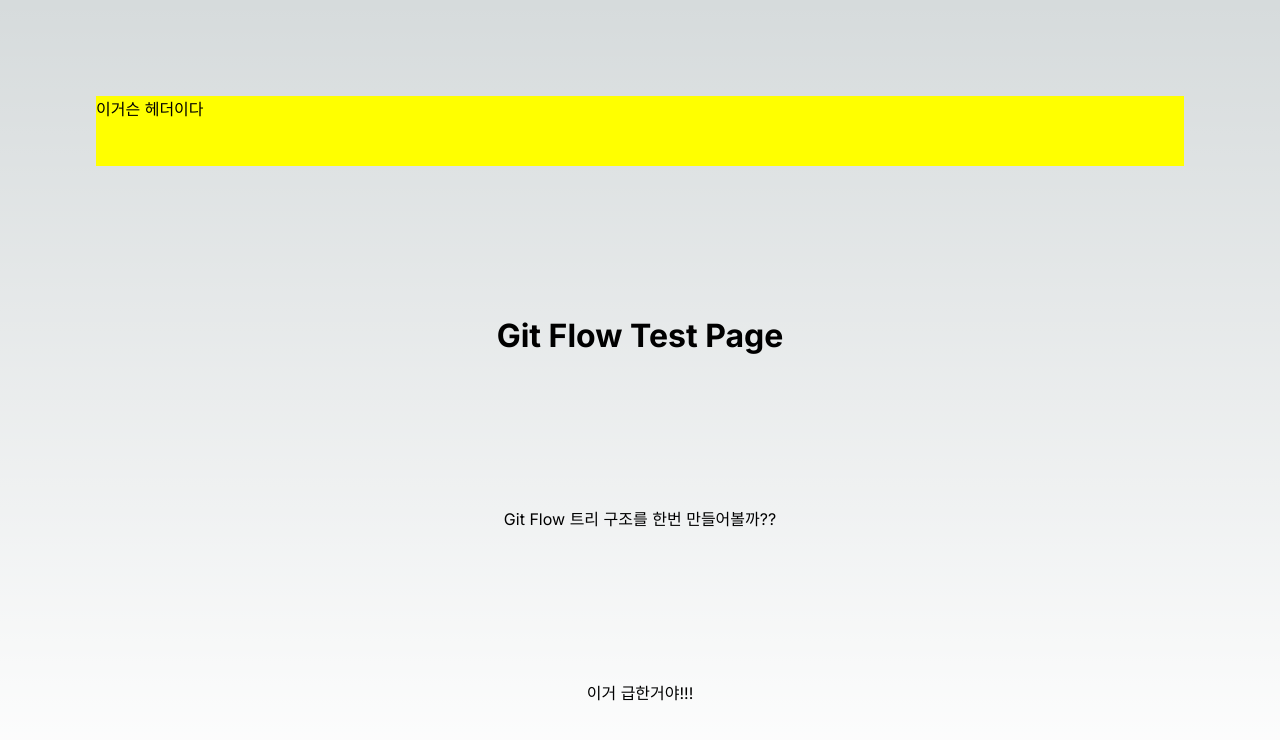
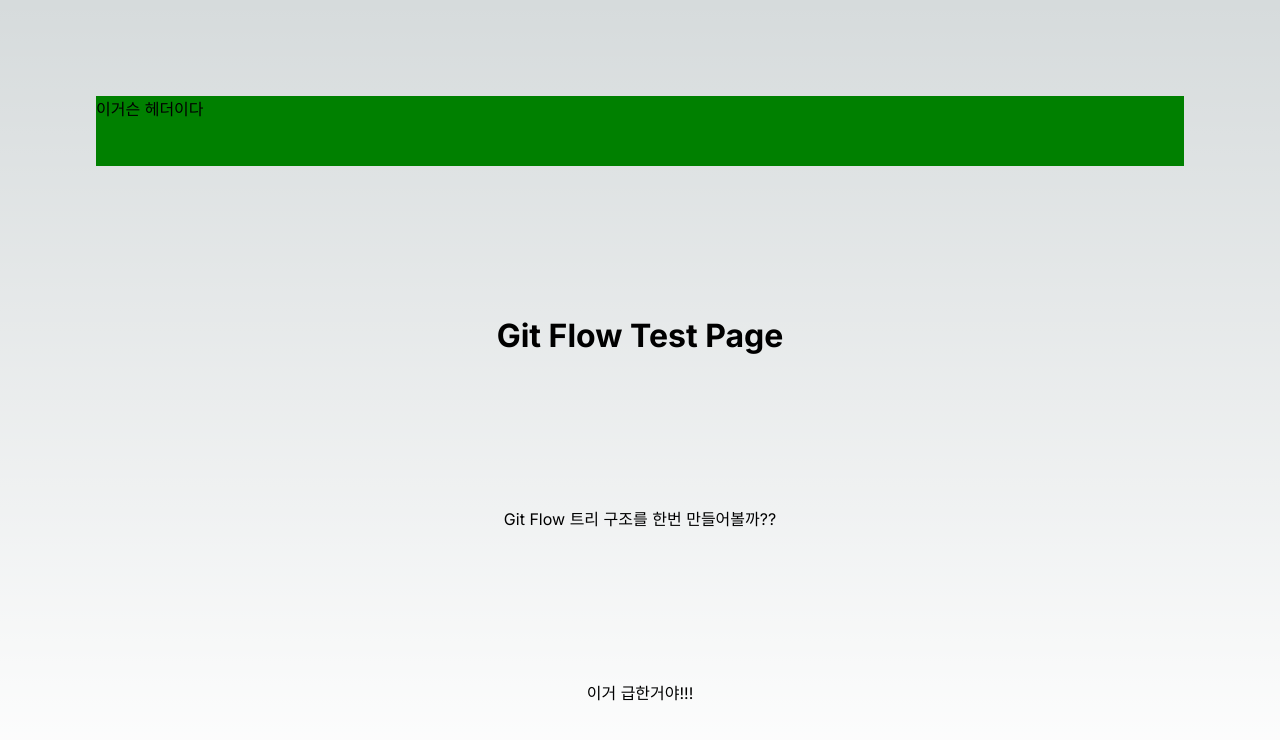
Before and after one commit to ssaksaake/gitflow-test, a Next.js app: page / in a window 1280 px wide. Shown: the top 740 px of the page. Built offline with nearby package versions, Linux system fonts and the light colour scheme.

Commit message:
Design : Fix header backgorund-color

```diff
--- a/components/Header.tsx
+++ b/components/Header.tsx
@@ -2,7 +2,7 @@ import React from "react";
 
 export const Header = () => {
     return (
-        <header style={{ width: "100%", height: "70px", backgroundColor: "yellow" }}>
+        <header style={{ width: "100%", height: "70px", backgroundColor: "green" }}>
             이거슨 헤더이다
         </header>
     );
```
